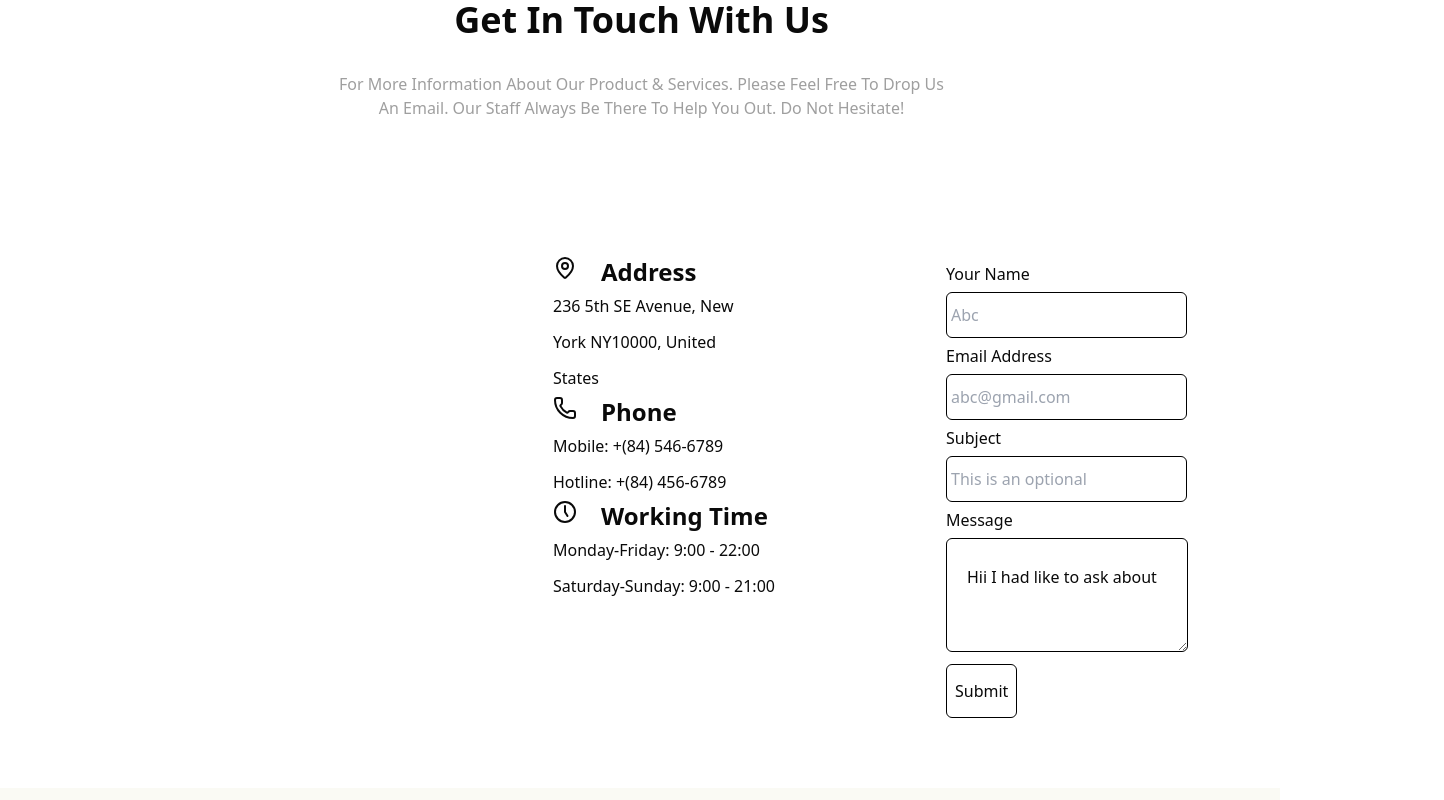
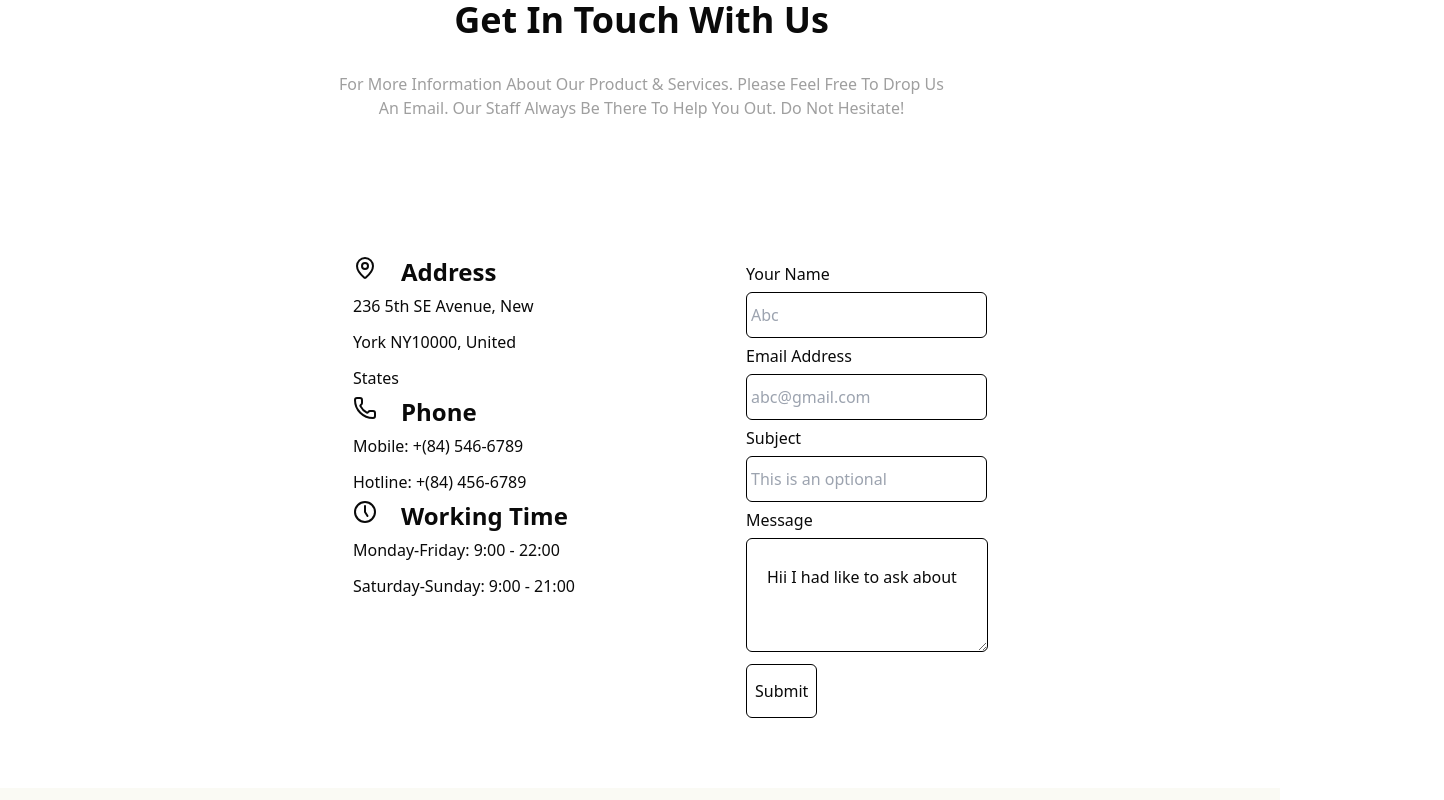
Before and after one commit to Hinarafiq/UX-UI-Hackathon, a Next.js app: page /Contact in a window 1280 px wide. Shown: the part 1080-1880 px from the top of the page, 1444 px wide, since content can reach past the window. Built offline with nearby package versions, Linux system fonts and the light colour scheme.

Commit message:
Update page.tsx

```diff
--- a/app/Contact/page.tsx
+++ b/app/Contact/page.tsx
@@ -17,7 +17,7 @@ export default function Contact() {
               <h1 className="font-normal mt-2 text-[#9F9F9F]">For More Information About Our Product & Services. Please Feel Free To Drop Us <br /> An Email. Our Staff Always Be There To Help You Out. Do Not Hesitate!</h1>
             </div>
 
-            <div className="w-[923px] h-[1298px] md:h-[668px] pt-[136px] grid md:flex md:ml-[521px]">
+            <div className="w-[923px] h-[1298px] md:h-[668px] pt-[136px] grid md:flex md:ml-[321px]">
 
                 <div className="w-[393px] h-[537px] leading-9 ml-8 md:ml-8">
                       <ul className="flex gap-6 font-bold text-2xl">
```
